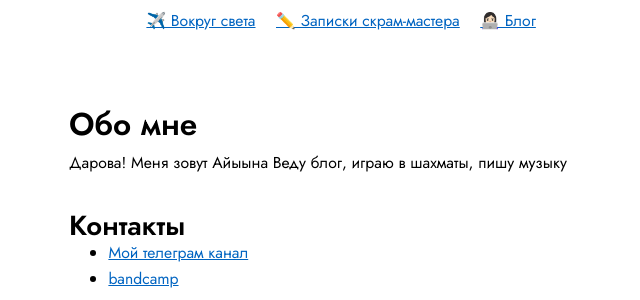
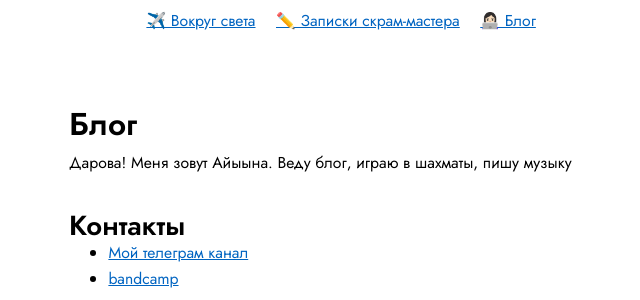
Before and after one commit to keresm/keresaina.github.io, a Jekyll site: the page built from _pages/blog/blog.md, in a window 1280 px wide. Shown: the part 179-479 px from the top of the page, without its empty margins (291-931 px from the left). Built offline with Jekyll 4.4.1, drawn with Linux system fonts in a browser that asks for light colours.

Commit message:
Update and rename _pages/about.md to _pages/blog/blog.md

```diff
--- a/_pages/about.md
+++ b/_pages/blog/blog.md
@@ -1,11 +1,10 @@
 ---
 layout: page
-title: Обо мне
-permalink: /about/
+title: Блог
+permalink: /blog/
 ---
 
-Дарова! Меня зовут Айыына
-Веду блог, играю в шахматы, пишу музыку
+Дарова! Меня зовут Айыына. Веду блог, играю в шахматы, пишу музыку
 
 ## Контакты
 
```
